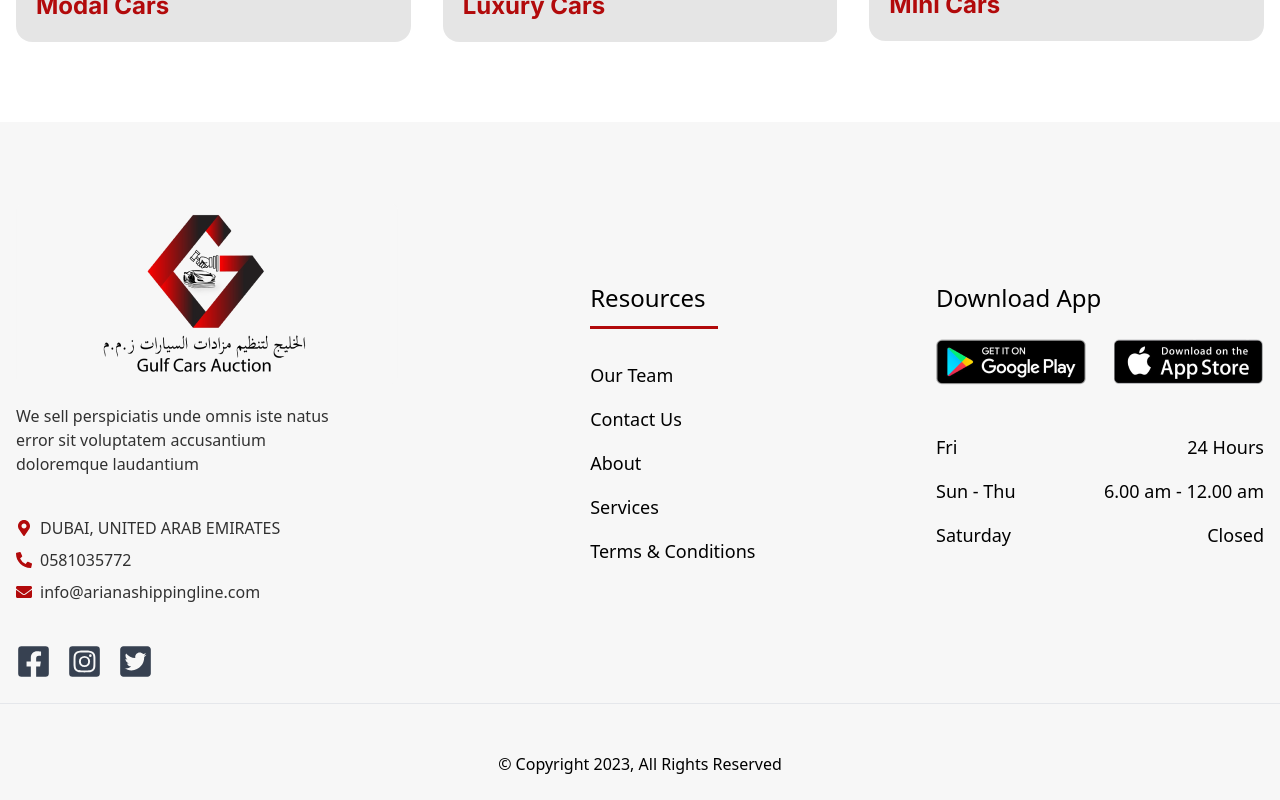
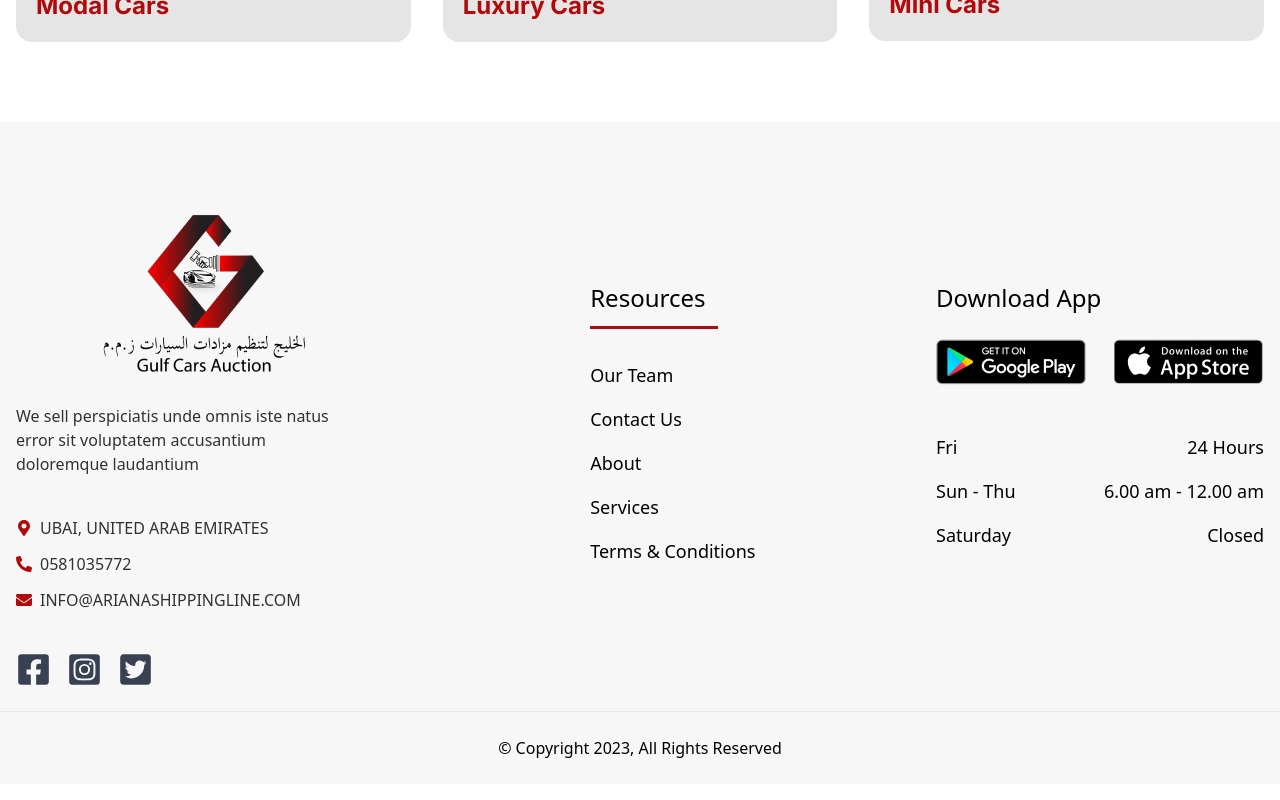
Before and after one commit to 11Shafayet/gulf-auction, a React (Vite) app: page / in a window 1280 px wide. Shown: the part 3814-4614 px from the top of the page. Built offline with nearby package versions, Linux system fonts and the light colour scheme.

Commit message:
footer updated

```diff
--- a/src/components/Footer.jsx
+++ b/src/components/Footer.jsx
@@ -6,10 +6,64 @@ import {
   FaPhoneAlt,
   FaTwitterSquare,
 } from 'react-icons/fa';
+import { Link } from 'react-router-dom';
+
 import logoWide from '/images/logo-wide.png';
 import google from '/images/google-button.png';
 import apple from '/images/apple-button.png';
-import { Link } from 'react-router-dom';
+
+const details = [
+  {
+    logo: <FaMapMarkerAlt />,
+    text: 'UBAI, UNITED ARAB EMIRATES',
+  },
+  {
+    logo: <FaPhoneAlt />,
+    text: '0581035772',
+  },
+  {
+    logo: <FaEnvelope />,
+    text: 'info@arianashippingline.com',
+  },
+];
+
+const socialData = [
+  {
+    logo: <FaFacebookSquare size={35} />,
+    link: `/`,
+  },
+  {
+    logo: <FaInstagramSquare size={35} />,
+    link: `/`,
+  },
+  {
+    logo: <FaTwitterSquare size={35} />,
+    link: `/`,
+  },
+];
+
+const resourcesData = [
+  {
+    text: 'Our Team',
+    link: '/',
+  },
+  {
+    text: 'Contact Us',
+    link: '/',
+  },
+  {
+    text: 'About',
+    link: '/',
+  },
+  {
+    text: 'Services',
+    link: '/',
+  },
+  {
+    text: 'Terms & Conditions',
+    link: '/',
+  },
+];
 
 const Footer = () => {
   return (
@@ -24,69 +78,44 @@ const Footer = () => {
               We sell perspiciatis unde omnis iste natus error sit voluptatem
               accusantium doloremque laudantium
             </p>
-            <ul className="flex flex-col gap-y-2 my-10">
-              <li className="flex items-center gap-x-2">
-                <FaMapMarkerAlt className="text-primary" />
-                <p className="uppercase opacity-80">
-                  DUBAI, UNITED ARAB EMIRATES
-                </p>
-              </li>
-              <li className="flex items-center gap-x-2">
-                <FaPhoneAlt className="text-primary" />
-                <p className="uppercase opacity-80">0581035772</p>
-              </li>
-              <li className="flex items-center gap-x-2">
-                <FaEnvelope className="text-primary" />
-                <p className="opacity-80">info@arianashippingline.com</p>
-              </li>
+            {/* details */}
+            <ul className="flex flex-col gap-y-3 my-10">
+              {details.map((detail, i) => (
+                <li className="flex items-center gap-x-2" key={i}>
+                  <div className="text-primary">{detail.logo}</div>
+                  <p className="uppercase opacity-80">{detail.text}</p>
+                </li>
+              ))}
             </ul>
+
+            {/* social */}
             <ul className="flex items-center gap-x-4">
-              <li>
-                <Link>
-                  <FaFacebookSquare
-                    className="rounded-md text-gray-700 hover:text-primary hover:-translate-y-2 duration-500"
-                    size={35}
-                  />
-                </Link>
-              </li>
-              <li>
-                <Link>
-                  <FaInstagramSquare
-                    className="rounded-md text-gray-700 hover:text-primary hover:-translate-y-2 duration-500"
-                    size={35}
-                  />
-                </Link>
-              </li>
-              <li>
-                <Link>
-                  <FaTwitterSquare
-                    className="rounded-md text-gray-700 hover:text-primary hover:-translate-y-2 duration-500"
-                    size={35}
-                  />
-                </Link>
-              </li>
+              {socialData.map((social, i) => (
+                <li key={i}>
+                  <Link to={social.link}>
+                    <div className="rounded-md text-gray-700 hover:text-primary hover:-translate-y-2 duration-500">
+                      {social.logo}
+                    </div>
+                  </Link>
+                </li>
+              ))}
             </ul>
           </div>
+
           <div className="w-full md:w-2/3 flex flex-col sm:flex-row justify-between gap-8 mt-12 md:mt-20 md:pl-32">
+            {/* resources */}
             <div>
               <h4 className="text-2xl font-medium mb-3">Resources</h4>
               <div className="h-[3px] w-32 bg-primary" />
               <ul className="flex flex-col gap-y-4 mt-8">
-                <li className="text-lg font-medium hover:text-primary">
-                  <Link>Our Team</Link>
-                </li>
-                <li className="text-lg font-medium hover:text-primary">
-                  <Link>Contact Us</Link>
-                </li>
-                <li className="text-lg font-medium hover:text-primary">
-                  <Link>About</Link>
-                </li>
-                <li className="text-lg font-medium hover:text-primary">
-                  <Link>Services</Link>
-                </li>
-                <li className="text-lg font-medium hover:text-primary">
-                  <Link>Terms & Conditions</Link>
-                </li>
+                {resourcesData.map((item, i) => (
+                  <li
+                    className="text-lg font-medium hover:text-primary"
+                    key={i}
+                  >
+                    <Link to={item.link}>{item.text}</Link>
+                  </li>
+                ))}
               </ul>
             </div>
 
@@ -123,7 +152,7 @@ const Footer = () => {
           </div>
         </div>
       </div>
-      <hr className="my-6" />
+      <hr className="mt-6" />
       <div className="container mx-auto px-4 text-center py-6">
         <p>© Copyright 2023, All Rights Reserved</p>
       </div>
```
